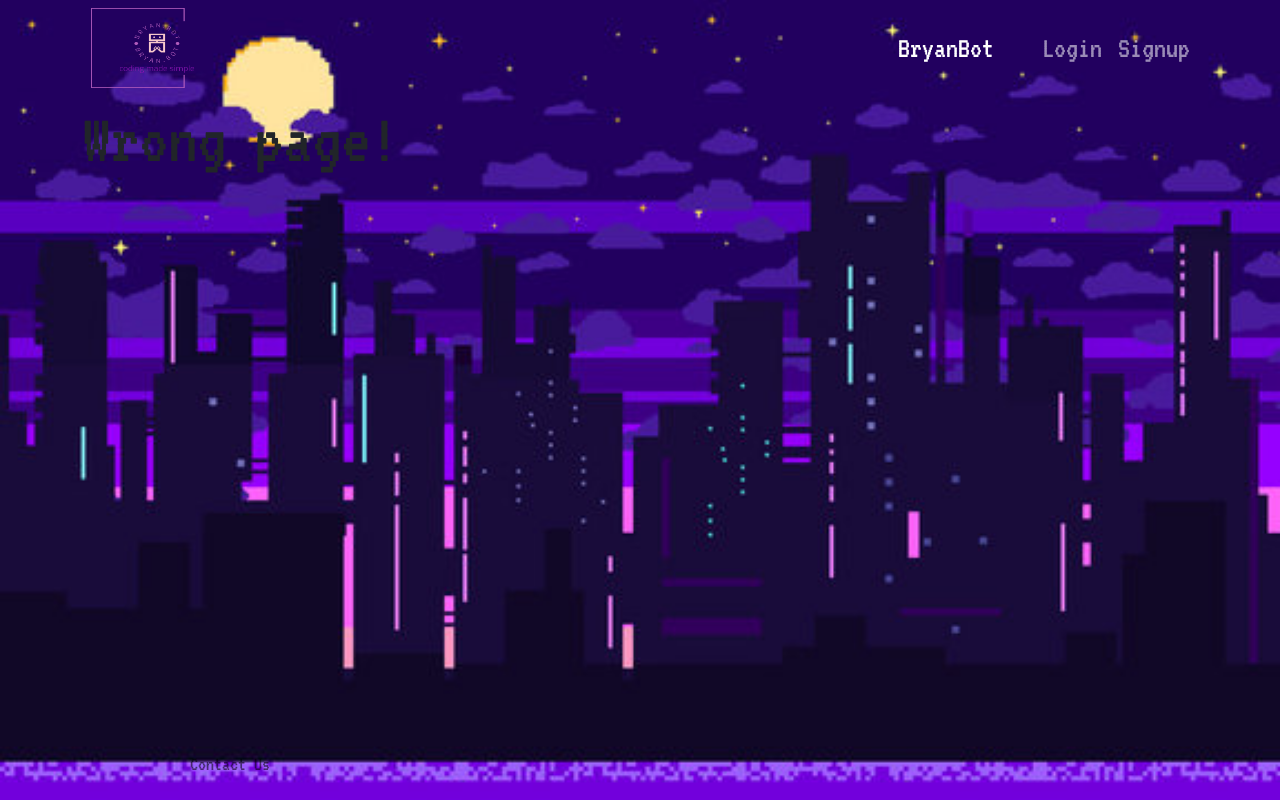
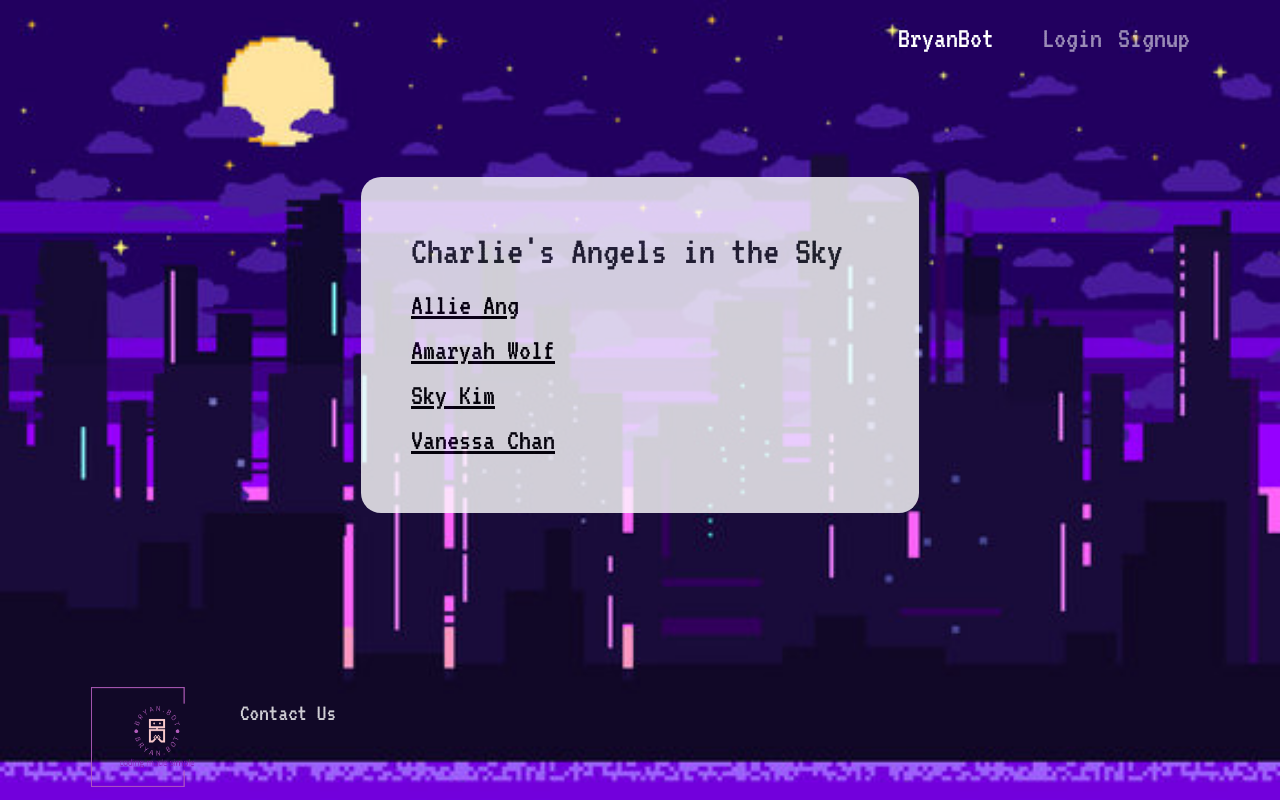
Before and after one commit to amaryahwolf/c.a.i.t.s, a React (Create React App) app in the folder client/: page /contact in a window 1280 px wide. Built offline with nearby package versions, Linux system fonts and the light colour scheme.

Commit message:
add contact page and styled logged in header

```diff
--- a/client/src/App.css
+++ b/client/src/App.css
@@ -2,6 +2,7 @@
 ::placeholder {
     color: white;
     opacity: 1;
-    font-size: 18px;
-    font-family: 'VT323', monospace
+    font-size: 22px;
+    font-family: 'VT323', monospace;
+    /* font-weight: bolder; */
 };
--- a/client/src/App.js
+++ b/client/src/App.js
@@ -15,7 +15,7 @@ import Login from './pages/Login';
 import Profile from './pages/Profile';
 import Header from './components/Header';
 import Footer from './components/Footer';
-import Explanations from './components/Explanations';
+import Contact from './pages/Contact';
 import back1 from "./images/back1.jpg";
 
 const styles = {
@@ -87,6 +87,10 @@ const httpLink = createHttpLink({
                   element={<Profile />}
                 />
                 <Route
+                  path="/contact"
+                  element={<Contact />}
+                />
+                <Route
               path='*'
               element={<h1 className="display-2">Wrong page!</h1>}
                 />
--- a/client/src/components/Footer/index.js
+++ b/client/src/components/Footer/index.js
@@ -4,13 +4,12 @@ import { Nav, Container, Navbar, Image } from "react-bootstrap";
 const styles = {
 
   contact: {
-    marginLeft: '100px',
-    fontSize: '20px',
-    bottom: 'auto'
-
-
+    fontSize: '24px',
+    opacity: 0.8,
+    bottom: 'auto',
+    color: "white"
   }
-}
+};
 
 const Footer = () => {
   return (
@@ -18,11 +17,18 @@ const Footer = () => {
       <Navbar bg="" variant="light" fixed="bottom">
         <Container fixed>
           <Navbar.Brand href="#home">
-          <Nav className="me-auto">
-                <Nav.Link href="./Login" to="./Login"
-                  style={styles.contact}
-                >Contact Us</Nav.Link>
-                </Nav>
+          <Nav className="">
+           <Image
+            alt="bryanbot"
+            src="./images/logo4.jpg"
+            width="150"
+            height="100"
+            className="d-inline-block align-top"
+          />
+            <Nav.Link href="./Contact" to="./Contact"
+              style={styles.contact}
+              >Contact Us</Nav.Link>
+            </Nav>
           </Navbar.Brand>
         </Container>
       </Navbar>
--- a/client/src/components/Header/index.js
+++ b/client/src/components/Header/index.js
@@ -1,24 +1,26 @@
 
 import React from "react";
 import { Link } from "react-router-dom";
-import { Navbar, Nav, Container, Image } from 'react-bootstrap';
+import { Navbar, Nav, Container, Button } from 'react-bootstrap';
 
 import Auth from "../../utils/auth";
 
 const styles = {
-
-
-  button: {
-        fontSize: '30px',
-        marginLeft: 'auto',
-        marginRight: '40px',
-        alignItems: 'flex-end',
-        // paddingRight: '20px',
-
-  }
-
-}
-
+  buttonsLO: {
+    fontSize: '30px',
+    marginLeft: 'auto',
+    marginRight: '40px',
+    alignItems: 'flex-end',
+  },
+  buttonsLI: {
+    fontSize: '30px',
+    alignItems: 'flex-end',
+    color: "white",
+    opacity: 0.8,
+    border: "none",
+    marginLeft: "5px"
+  },
+};
 
 const Header = () => {
   const logout = (event) => {
@@ -29,26 +31,20 @@ const Header = () => {
     <header className="Navbar">
       <Navbar bg="purple" variant="dark">
         <Container>
-          <Image
-            alt="bryanbot"
-            src="./images/logo4.jpg"
-            width="150"
-            height="80"
+          {" "}
+          <Navbar.Brand href="./" style={styles.buttonsLO} >BryanBot</Navbar.Brand>
 
-            className="d-inline-block align-top"
-          />{" "}
-          <Navbar.Brand href="./" style={styles.button} >BryanBot</Navbar.Brand>
           {Auth.loggedIn() ? (
             <>
-              <Link className="PH" to="./me">
+              <Nav.Link style={styles.buttonsLI} className="mr-5" href="./me" to="./me">
                 {Auth.getProfile().data.username}
-
-              </Link>
-              <button className="PH" onClick={logout}>
+              </Nav.Link>
+              <Button style={styles.buttonsLI} type="button" className="btn btn-link" onClick={logout}>
                 Logout
-              </button>
+              </Button>
             </>
           ) : (
+
             <>
               <Nav >
                 <Nav.Link href="./Login" to="./Login"
--- /dev/null
+++ b/client/src/pages/Contact.js
@@ -0,0 +1,34 @@
+import React from "react";
+import { Container } from "react-bootstrap";
+
+const styles = {
+    body: {
+        backgroundColor: "white",
+        marginTop: "100px",
+        padding: "50px",
+        opacity: "0.8",
+        borderRadius: "20px",
+        width: "50%",
+        marginLeft: "auto",
+        marginRight: "auto",
+      },
+      text: {
+        color: "black",
+        fontSize: "30px"
+
+      }
+}
+
+const Contact = () => {
+    return (
+        <Container style={styles.body}>
+            <h1>Charlie's Angels in the Sky</h1>
+            <a href="https://github.com/Allie-Ang" target="__blank" style={styles.text}>Allie Ang</a> <br></br>
+            <a href="https://github.com/amaryahwolf" target="__blank" style={styles.text}>Amaryah Wolf</a> <br></br>
+            <a href="https://github.com/sjk777" target="__blank" style={styles.text}>Sky Kim</a> <br></br>
+            <a href="https://github.com/vchan852" target="__blank" style={styles.text}>Vanessa Chan</a> <br></br>
+        </Container>
+    )
+};
+
+export default Contact
--- a/client/src/pages/Home.js
+++ b/client/src/pages/Home.js
@@ -1,5 +1,3 @@
-//importing react and the {useQuery}
-import { printIntrospectionSchema } from "graphql";
 import React, { useState, useEffect } from "react";
 import { Container, Form, Button, Card } from "react-bootstrap";
 import { motion } from 'framer-motion';
@@ -101,7 +99,7 @@ const Home = () => {
       const { data } = await addExplanation({
         variables: {
           question: userQuestion,
-          // response: aiResponse
+          response: aiResponse
         },
       });
       console.log(data)
```
